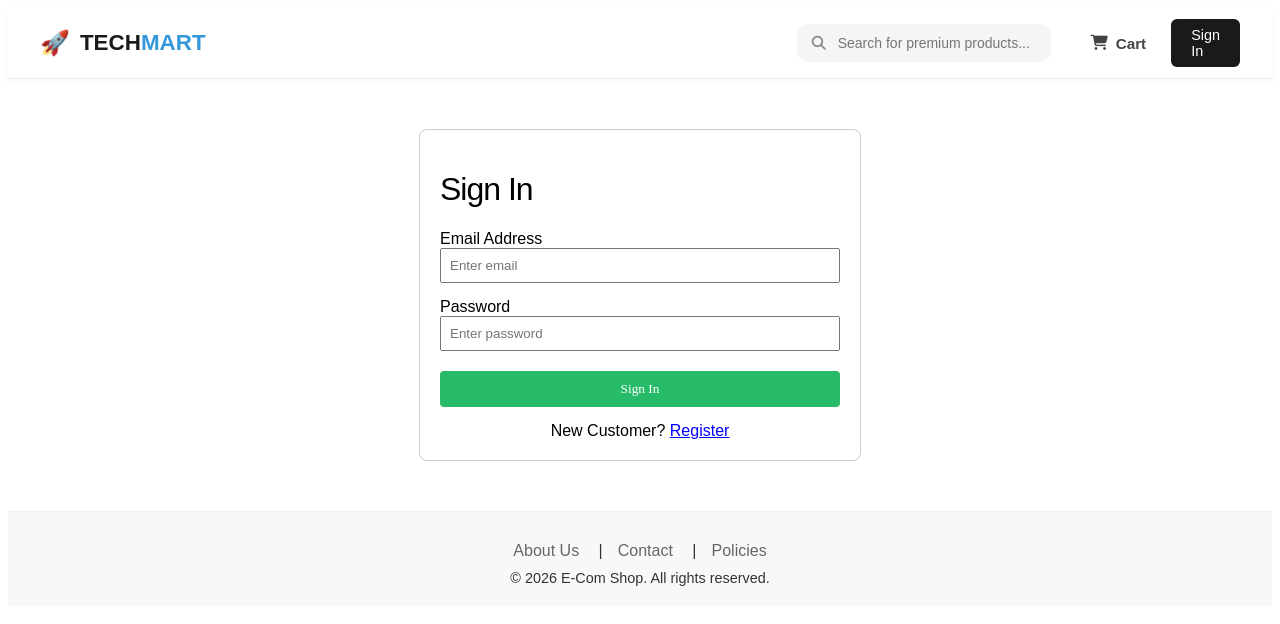
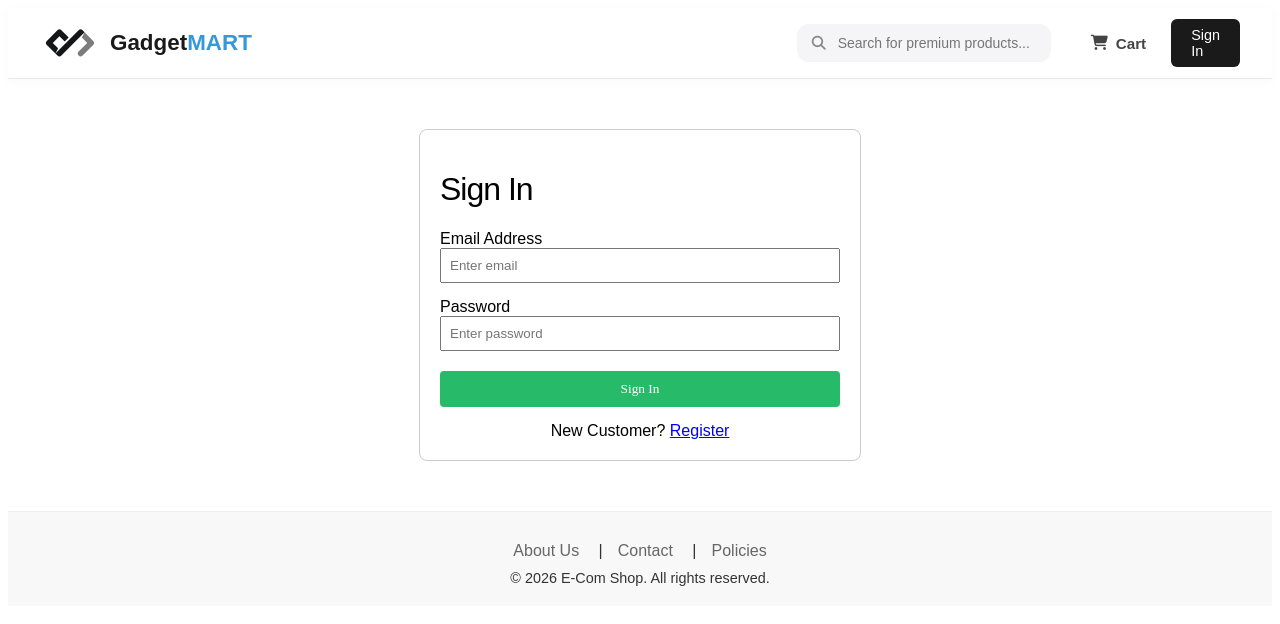
Before and after one commit to firefish46/ecommerce-site, a React (Create React App) app in the folder frontend/: page /login in a window 1280 px wide. Shown: the top 624 px of the page. Built offline with nearby package versions, Linux system fonts and the light colour scheme; no server answers; a web font is replaced by a local one.

Commit message:
change brand name and logo

```diff
--- a/frontend/src/components/layout/Header.jsx
+++ b/frontend/src/components/layout/Header.jsx
@@ -26,8 +26,13 @@ const Header = () => {
       <div style={styles.container}>
         {/* Logo */}
         <Link to="/" style={styles.logo}>
-          <span style={styles.logoIcon}>🚀</span>
-          <span>TECH<span style={styles.logoAccent}>MART</span></span>
+         <img
+  src="/daily-dev-ligth.svg"
+  alt="GadgetMART Logo"
+  style={{ width: '60px', height: '60px' }}
+/>
+
+          <span>Gadget<span style={styles.logoAccent}>MART</span></span>
         </Link>
 
         {/* Navigation */}
```
Also changed, not shown: frontend/public/daily-dev-ligth.svg (added).
